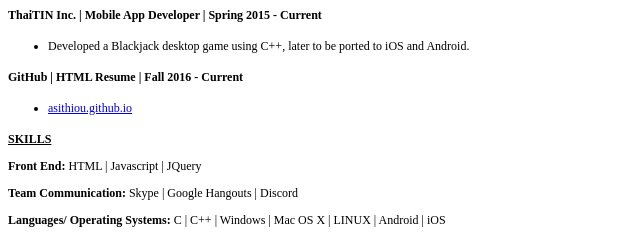
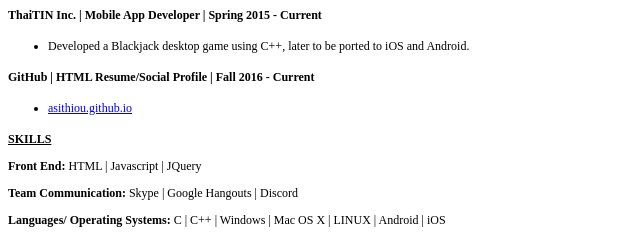
Before and after one commit to asithiou/asithiou.github.io, a plain HTML site: page index.html in a window 1280 px wide. Shown: the part 409-646 px from the top of the page, 0-640 px from the left. Drawn offline with Linux system fonts and the light colour scheme.

Commit message:
Update index.html

```diff
--- a/index.html
+++ b/index.html
@@ -49,7 +49,7 @@
 					<li style="font-size: 12px; font-family: Times New Roman">Developed a Blackjack desktop game using C++, later to be ported to iOS and Android.</li>
 				</ul>
 		<p style="font-size: 12px; font-family: Times New Roman">
-			<strong>GitHub | HTML Resume | Fall 2016 - Current</strong>
+			<strong>GitHub | HTML Resume/Social Profile | Fall 2016 - Current</strong>
 				<ul>
 					<li style="font-size: 12px; font-family: Times New Roman"><a href="asithiou.github.io">asithiou.github.io</a></li>
 				</ul>
```
